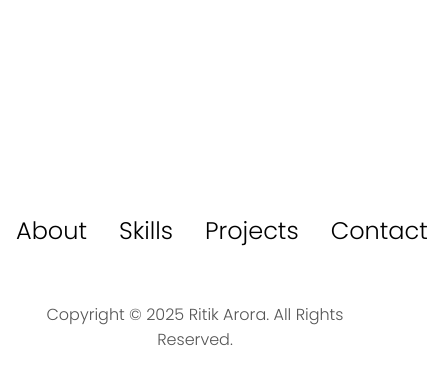
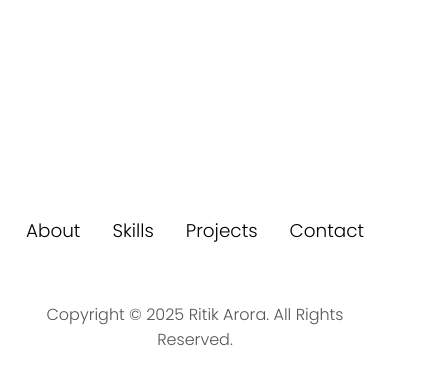
Before and after one commit to ritik-arora/Portfolio-Website, a plain HTML site: page index.html in a window 390 px wide. Shown: the part 5296-5674 px from the top of the page, 428 px wide, since content can reach past the window. Drawn offline with Linux system fonts and the light colour scheme.

Commit message:
Responsive Portfolio Website  v1.1
Complete Responsive Portfolio Website  v1.1

```diff
--- a/index.html
+++ b/index.html
@@ -379,7 +379,7 @@
       <footer>
         <nav>
           <div class="nav-links-container">
-            <ul class="nav-links">
+            <ul class="nav-links footer-nav">
               <li><a href="#about">About</a></li>
               <li><a href="#skills">Skills</a></li>
               <li><a href="#projects">Projects</a></li>
--- a/mediaqueries.css
+++ b/mediaqueries.css
@@ -59,4 +59,7 @@
         display: flex;
         justify-content: space-evenly;
     }
+    .footer-nav{
+        font-size: 1.15rem;
+    }
 }
```
